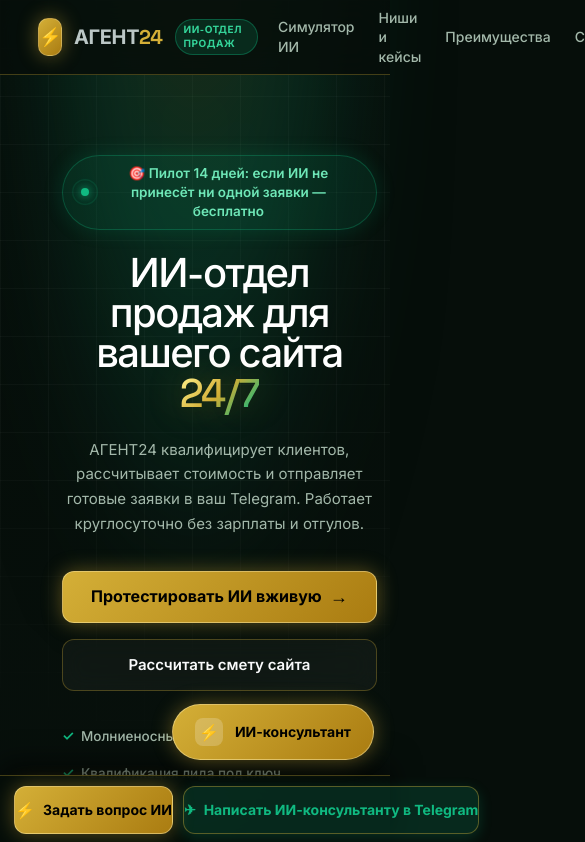
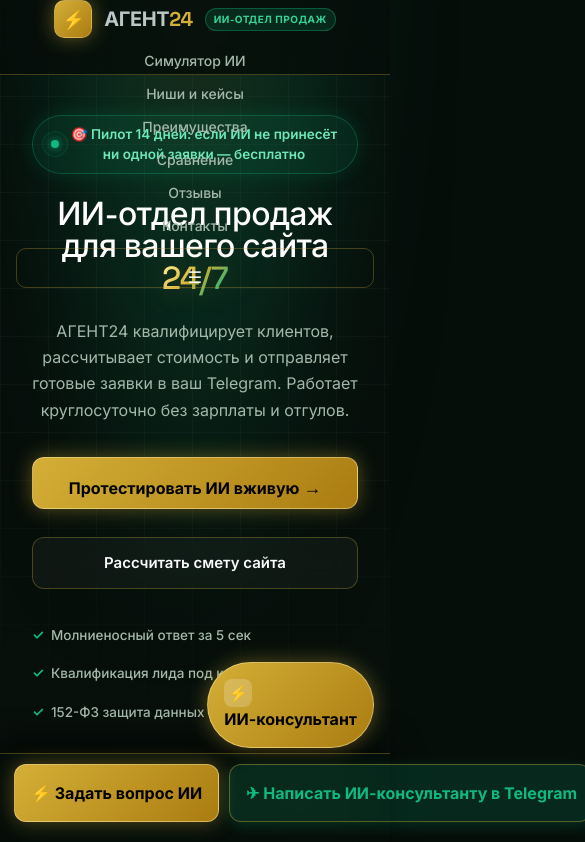
Before and after one commit to calf288-lab/universite, a React (Vite) app: page / in a window 390 px wide. Shown: the top 842 px of the page, 585 px wide, since content can reach past the window. Built offline with nearby package versions, Linux system fonts and the light colour scheme.

Commit message:
fix: aggressive mobile responsive + viewport meta

```diff
--- a/public/auros-theme.css
+++ b/public/auros-theme.css
@@ -169,3 +169,104 @@
   margin-top: 80px;
   text-align: center;
 }
+
+/* Mobile Responsive Styles */
+@media (max-width: 768px) {
+  .nav {
+    flex-direction: column;
+    padding: 16px;
+    gap: 16px;
+  }
+  .nav-links {
+    flex-wrap: wrap;
+    justify-content: center;
+    gap: 12px;
+  }
+
+  .hero {
+    padding: 40px 16px;
+    min-height: auto;
+  }
+  h1 { font-size: 2rem; }
+  h2 { font-size: 1.5rem; }
+
+  .card {
+    padding: 24px;
+    margin-bottom: 16px;
+  }
+
+  .btn-primary, .btn-ghost {
+    width: 100%;
+    text-align: center;
+    padding: 14px;
+    box-sizing: border-box;
+  }
+
+  .container {
+    padding: 0 16px;
+  }
+
+  .section {
+    padding: 40px 0;
+  }
+
+  /* Fix tables for mobile */
+  table {
+    display: block;
+    overflow-x: auto;
+    white-space: nowrap;
+  }
+}
+
+/* AGGRESSIVE MOBILE FIX */
+@media (max-width: 768px) {
+  * { box-sizing: border-box !important; }
+
+  body {
+    font-size: 16px !important;
+    line-height: 1.5 !important;
+    overflow-x: hidden !important;
+  }
+
+  .container, .section, .hero, .nav, .footer {
+    width: 100% !important;
+    max-width: 100% !important;
+    padding-left: 16px !important;
+    padding-right: 16px !important;
+    margin: 0 !important;
+  }
+
+  h1 { font-size: 32px !important; letter-spacing: -0.02em !important; }
+  h2 { font-size: 24px !important; }
+  h3 { font-size: 20px !important; }
+  p, li, td, th { font-size: 16px !important; }
+
+  /* Tables scroll horizontally */
+  table {
+    display: block !important;
+    overflow-x: auto !important;
+    white-space: nowrap !important;
+    margin-bottom: 24px !important;
+  }
+
+  /* Buttons full width */
+  a.btn-primary, a.btn-ghost, button, .cta-tg-card, .msb-tg-btn {
+    display: block !important;
+    width: 100% !important;
+    text-align: center !important;
+    margin-bottom: 12px !important;
+    font-size: 16px !important;
+    padding: 16px !important;
+  }
+
+  /* Cards stack */
+  .card, .card-deep {
+    padding: 20px !important;
+    margin-bottom: 16px !important;
+  }
+
+  /* Nav becomes column */
+  .nav { flex-direction: column !important; gap: 12px !important; }
+  .nav-links { flex-direction: column !important; width: 100% !important; }
+  .nav-link { display: block !important; text-align: center !important; padding: 8px 0 !important; }
+}
```
